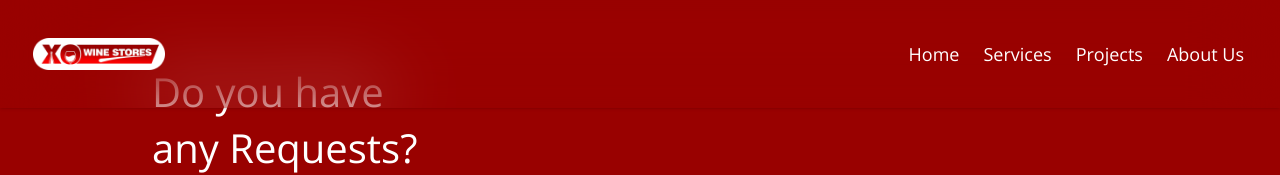
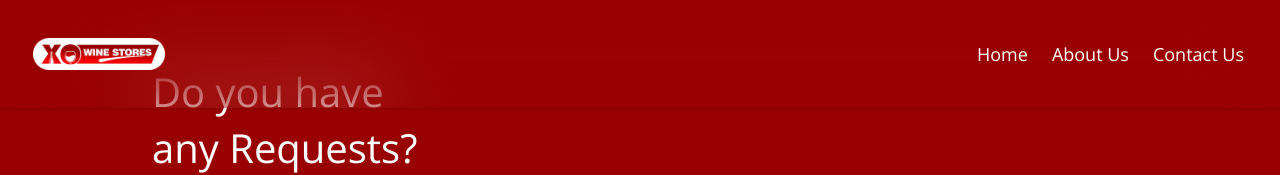
Before and after one commit to liljdot/Ubotex-xowine, a Next.js app: page / in a window 1280 px wide. Shown: the top 175 px of the page. Built offline with nearby package versions, Linux system fonts and the light colour scheme; a web font is replaced by a local one.

Commit message:
Update Navbar component to remove Projects and Services links; add Contact Us link

```diff
--- a/src/app/components/Navbar.tsx
+++ b/src/app/components/Navbar.tsx
@@ -60,17 +60,15 @@ const Navbar: React.FC = () => {
                             className={`menu menu-sm dropdown-content bg-neutral text-primary gap-3 z-1 mt-3 min-w-40 w-fit shadow pl-3 pr-5 py-4 ${openSans.className}`}
                         >
                             <li><a className="text-base p-0">Home</a></li>
-                            <li><a onClick={() => scrolltoSection("services")} className="text-base p-0">Services</a></li>
-                            <li><a onClick={() => scrolltoSection("projects")} className="text-base p-0">Projects</a></li>
                             <li><a onClick={() => scrolltoSection("about")} className="text-base p-0">About Us</a></li>
+                            <li><a onClick={() => scrolltoSection("contact")} className="text-base p-0">Contact Us</a></li>
                         </ul>
                     </div>
 
                     <ul className={`menu menu-horizontal gap-6 text-neutral px-1 hidden md:inline-flex ${openSans.className}`}>
                         <li><a className="xl:text-lg p-0">Home</a></li>
-                        <li className={`${sectionInView == "services" && "relative after:absolute after:bg-primary after:w-full after:h-1 after:-bottom-10"}`}><a onClick={() => scrolltoSection("services")} className={`${sectionInView == "services" && "text-primary"} xl:text-lg p-0`}>Services</a></li>
-                        <li className={`${sectionInView == "projects" && "relative after:absolute after:bg-primary after:w-full after:h-1 after:-bottom-10"}`}><a onClick={() => scrolltoSection("projects")} className={`${sectionInView == "projects" && "text-primary"} xl:text-lg p-0`}>Projects</a></li>
                         <li className={`${sectionInView == "about" && "relative after:absolute after:bg-primary after:w-full after:h-1 after:-bottom-10"}`}><a onClick={() => scrolltoSection("about")} className={`${sectionInView == "about" && "text-primary"} xl:text-lg p-0`}>About Us</a></li>
+                        <li className={`${sectionInView == "contact" && "relative after:absolute after:bg-primary after:w-full after:h-1 after:-bottom-10"}`}><a onClick={() => scrolltoSection("contact")} className={`${sectionInView == "contact" && "text-primary"} xl:text-lg p-0`}>Contact Us</a></li>
                     </ul>
                 </div>
             </div>
```
